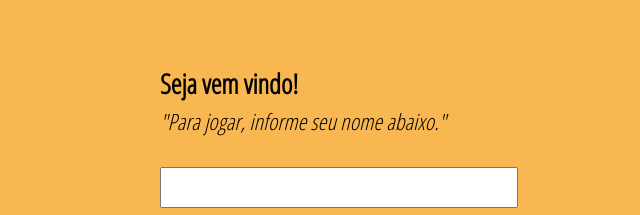
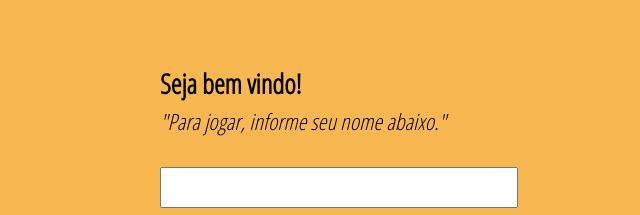
Before and after one commit to Kenzie-Academy-Brasil-Developers/entrega-construa-um-jogo-de-azar-sprint-3-Brunobgr08, a plain HTML site: page index.html in a window 1280 px wide. Shown: the part 378-593 px from the top of the page, 0-640 px from the left. Drawn offline with Linux system fonts and the light colour scheme; a web font is replaced by a local one.

Commit message:
Corrigindo Index

```diff
--- a/index.html
+++ b/index.html
@@ -20,7 +20,7 @@
     <main class="main">
         <section class="boasVindas" id="boasVindas">
             <div class="boasVindas__header">
-                <h2 class="boasVindas__h2">Seja vem vindo!</h2>
+                <h2 class="boasVindas__h2">Seja bem vindo!</h2>
                 <h4 class="boasVindas__h4" id="boasVindas__h4">"Para jogar, informe seu nome abaixo."</h4>
             </div>
             <div class="boasVindas__Dados" id="boasVindas__Dados">
```
